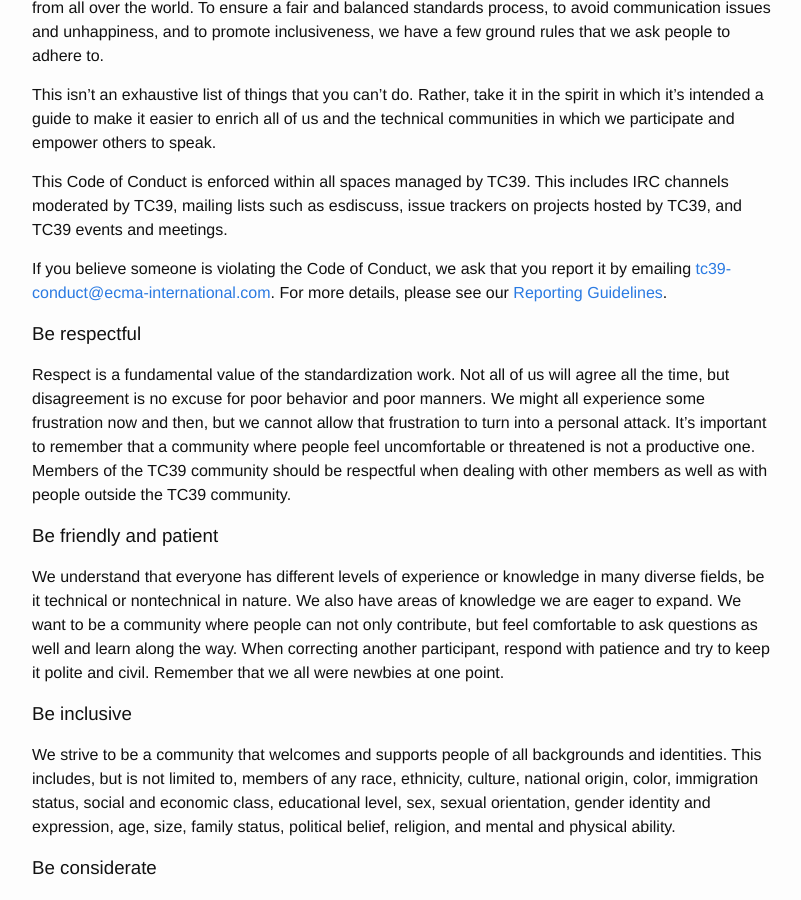
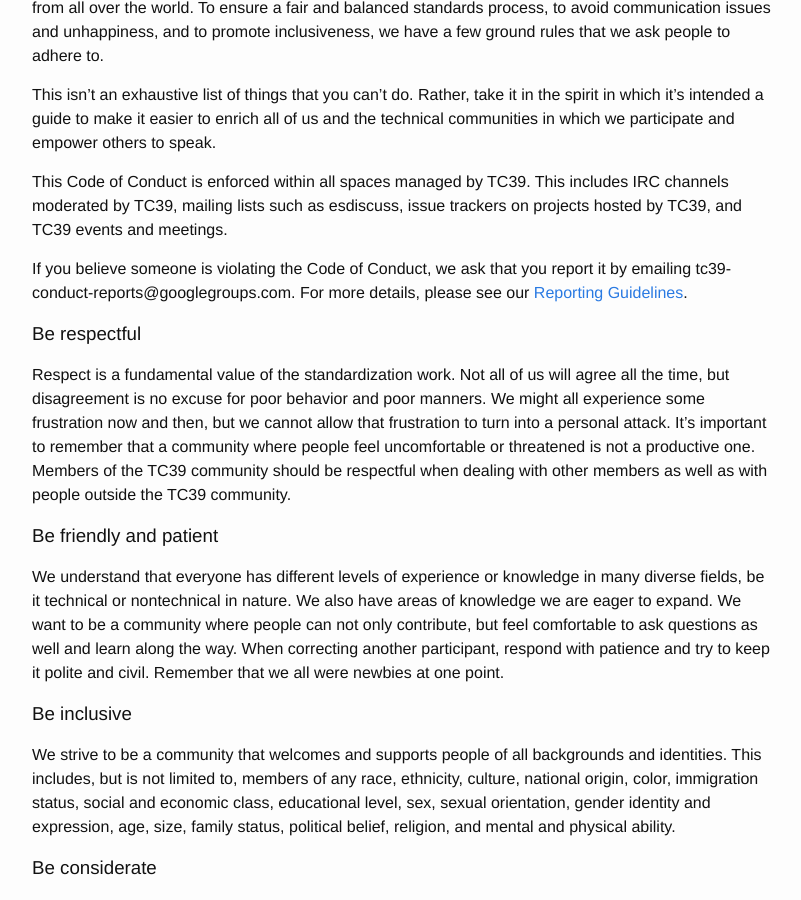
Before and after one commit to tc39/code-of-conduct, a Jekyll site: the page built from index.md, in a window 1280 px wide and 900 px high, scrolled down 794 px. Shown: the whole window, without its empty margins (238-1039 px from the left). Built offline with Jekyll 4.4.1, drawn with Linux system fonts in a browser that asks for light colours.

Commit message:
Change linked email address from index

```diff
--- a/index.md
+++ b/index.md
@@ -29,7 +29,7 @@ This isn’t an exhaustive list of things that you can’t do. Rather, take it i
 
 This Code of Conduct is enforced within all spaces managed by TC39. This includes IRC channels moderated by TC39, mailing lists such as esdiscuss, issue trackers on projects hosted by TC39, and TC39 events and meetings.
 
-If you believe someone is violating the Code of Conduct, we ask that you report it by emailing [tc39-conduct@ecma-international.com][tc39-conduct]. For more details, please see our [Reporting Guidelines][].
+If you believe someone is violating the Code of Conduct, we ask that you report it by emailing tc39-conduct-reports@googlegroups.com. For more details, please see our [Reporting Guidelines][].
 
 ### Be respectful
 
```
